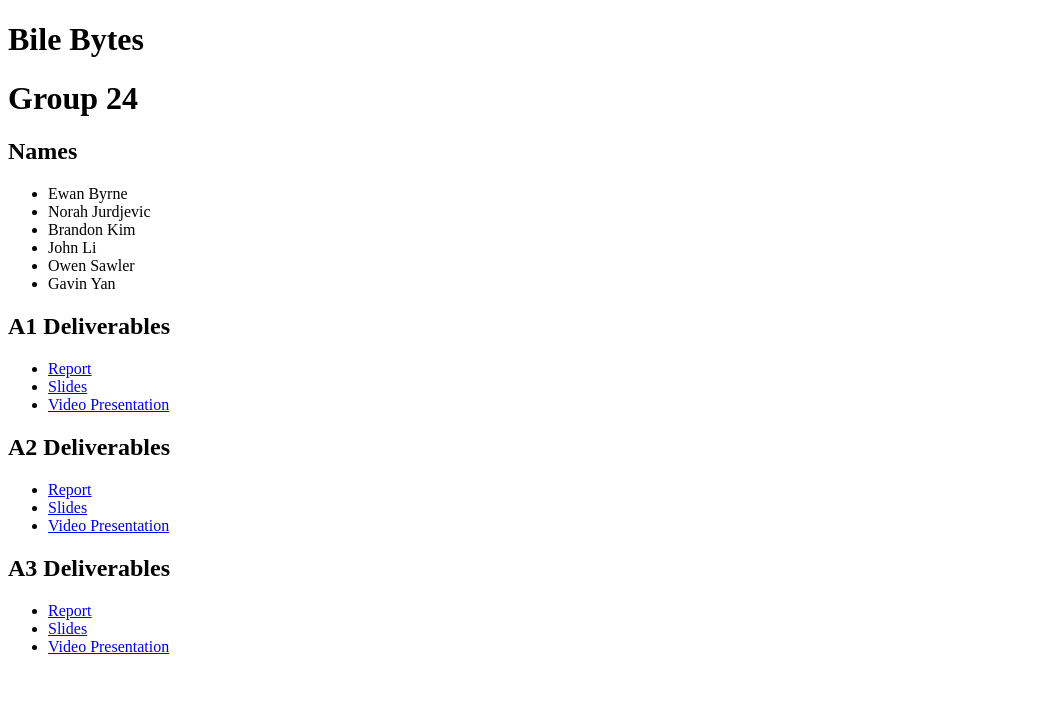
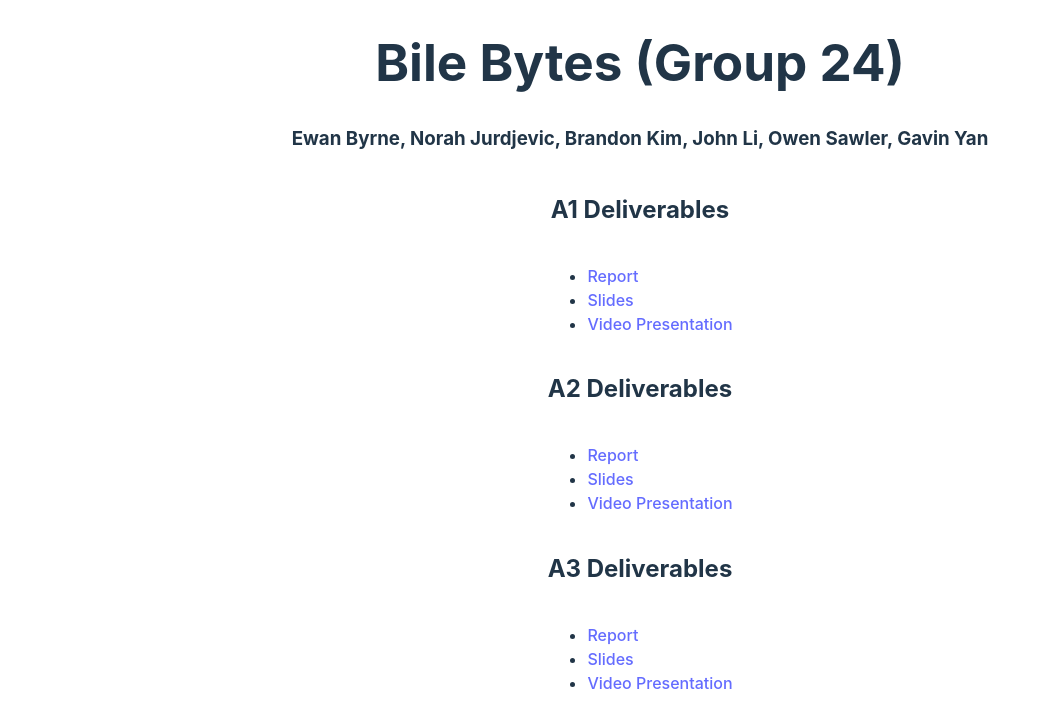
Before and after one commit to yangavin/bile-byte, a website: page index.html in a window 1280 px wide. Shown: the whole page, without its empty margins (0-1043 px from the left). Drawn offline with Linux system fonts and the light colour scheme.

Commit message:
make it more lusicous (i'm bored)

```diff
--- a/index.html
+++ b/index.html
@@ -5,20 +5,16 @@
     <meta name="viewport" content="width=device-width, initial-scale=1.0" />
     <title>Bile Bytes</title>
     <link rel="shortcut icon" href="favicon.png" type="image/x-icon" />
+    <link rel="stylesheet" href="style.css" />
   </head>
   <body>
-    <h1>Bile Bytes</h1>
-    <h1>Group 24</h1>
-
-    <h2>Names</h2>
-    <ul>
-      <li>Ewan Byrne</li>
-      <li>Norah Jurdjevic</li>
-      <li>Brandon Kim</li>
-      <li>John Li</li>
-      <li>Owen Sawler</li>
-      <li>Gavin Yan</li>
-    </ul>
+    <div>
+      <h1>Bile Bytes (Group 24)</h1>
+      <h3>
+        Ewan Byrne, Norah Jurdjevic, Brandon Kim, John Li, Owen Sawler, Gavin
+        Yan
+      </h3>
+    </div>
 
     <h2>A1 Deliverables</h2>
     <ul>
--- /dev/null
+++ b/style.css
@@ -0,0 +1,98 @@
+:root {
+    font-family: Inter, system-ui, Avenir, Helvetica, Arial, sans-serif;
+    line-height: 1.5;
+    font-weight: 400;
+
+    color-scheme: light dark;
+    color: rgba(255, 255, 255, 0.87);
+    background-color: #242424;
+
+    font-synthesis: none;
+    text-rendering: optimizeLegibility;
+    -webkit-font-smoothing: antialiased;
+    -moz-osx-font-smoothing: grayscale;
+  }
+
+  a {
+    font-weight: 500;
+    color: #646cff;
+    text-decoration: inherit;
+  }
+  a:hover {
+    color: #535bf2;
+  }
+
+  body {
+    margin: 0;
+    display: flex;
+    flex-direction: column;
+    place-items: center;
+    min-width: 320px;
+    min-height: 100vh;
+  }
+
+  h1 {
+    font-size: 3.2em;
+    line-height: 1.1;
+    text-align: center;
+  }
+
+  #app {
+    max-width: 1280px;
+    margin: 0 auto;
+    padding: 2rem;
+    text-align: center;
+  }
+
+  .logo {
+    height: 6em;
+    padding: 1.5em;
+    will-change: filter;
+    transition: filter 300ms;
+  }
+  .logo:hover {
+    filter: drop-shadow(0 0 2em #646cffaa);
+  }
+  .logo.vanilla:hover {
+    filter: drop-shadow(0 0 2em #3178c6aa);
+  }
+
+  .card {
+    padding: 2em;
+  }
+
+  .read-the-docs {
+    color: #888;
+  }
+
+  button {
+    border-radius: 8px;
+    border: 1px solid transparent;
+    padding: 0.6em 1.2em;
+    font-size: 1em;
+    font-weight: 500;
+    font-family: inherit;
+    background-color: #1a1a1a;
+    cursor: pointer;
+    transition: border-color 0.25s;
+  }
+  button:hover {
+    border-color: #646cff;
+  }
+  button:focus,
+  button:focus-visible {
+    outline: 4px auto -webkit-focus-ring-color;
+  }
+
+  @media (prefers-color-scheme: light) {
+    :root {
+      color: #213547;
+      background-color: #ffffff;
+    }
+    a:hover {
+      color: #747bff;
+    }
+    button {
+      background-color: #f9f9f9;
+    }
+  }
```
